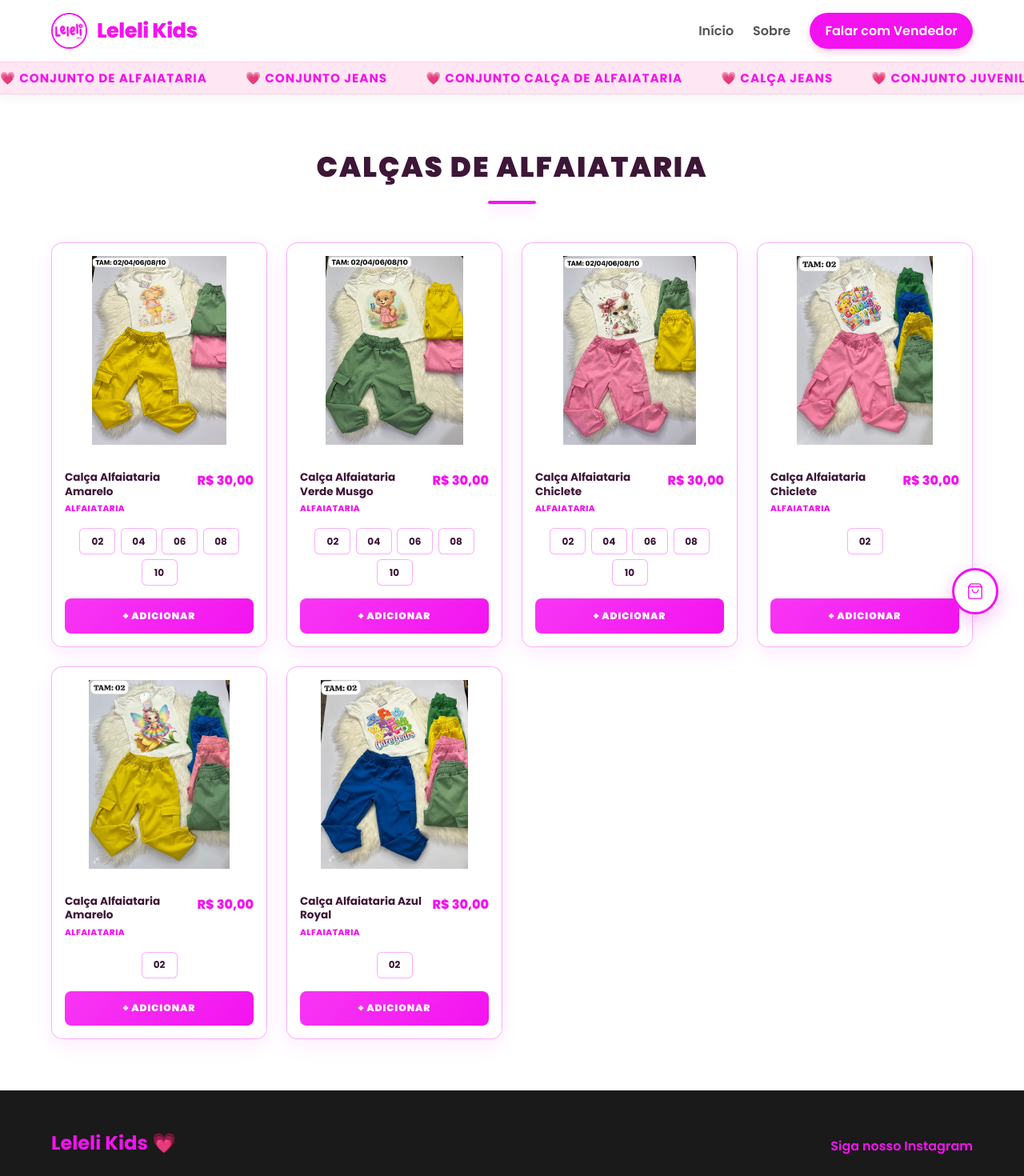
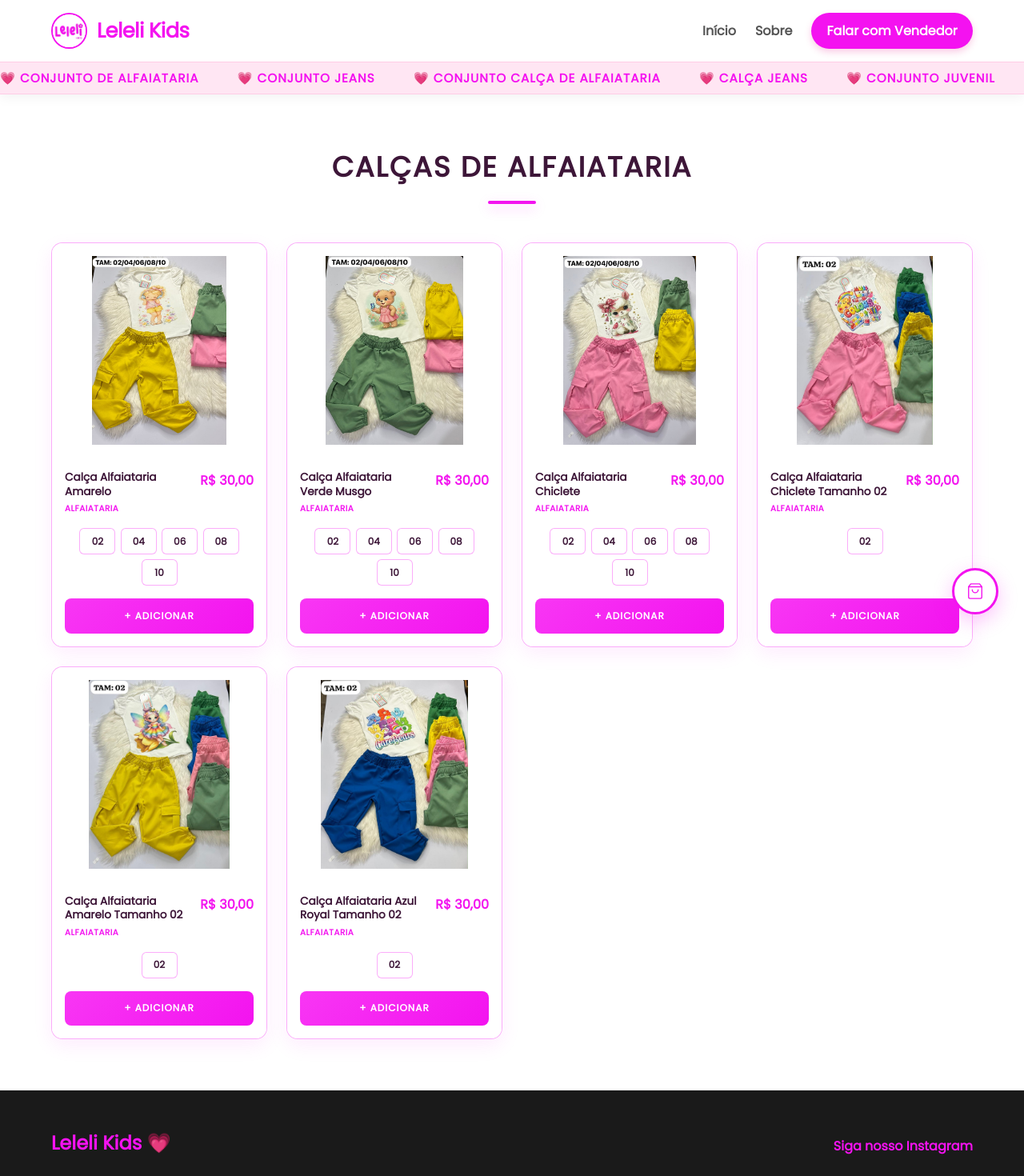
Before and after one commit to edusabi/lelelikids, a React (Vite) app: page /categoria/calcaAlfaiataria in a window 1280 px wide. Shown: the top 1470 px of the page at 80% size. Built offline with nearby package versions, Linux system fonts and the light colour scheme.

Commit message:
update files

```diff
--- a/index.html
+++ b/index.html
@@ -5,12 +5,18 @@
     <meta name="viewport" content="width=device-width, initial-scale=1.0" />
 
     <link rel="preconnect" href="https://fonts.googleapis.com">
-<link rel="preconnect" href="https://fonts.gstatic.com" crossorigin>
-<link href="https://fonts.googleapis.com/css2?family=Montserrat:ital,wght@0,100..900;1,100..900&family=Poppins:ital,wght@0,100;0,200;0,300;0,400;0,500;0,600;0,700;0,800;0,900;1,100;1,200;1,300;1,400;1,500;1,600;1,700;1,800;1,900&display=swap" rel="stylesheet">
+    <link rel="preconnect" href="https://fonts.gstatic.com" crossorigin>
 
-<link rel="shortcut icon" href="logo.jpg" type="image/x-icon">
+    <link
+      href="https://fonts.googleapis.com/css2?family=Montserrat:ital,wght@0,100..900;1,100..900&family=Poppins:ital,wght@0,100;200..900;1,100..900&display=swap"
+      rel="stylesheet"
+    />
+
+    <link rel="icon" type="image/png" href="/favicon.png" />
+
     <title>Leleli Kids</title>
   </head>
+
   <body>
     <div id="root"></div>
     <script type="module" src="/src/main.jsx"></script>
--- a/src/pages/CalcaAlfaiataria/CalcaAlfaiataria.jsx
+++ b/src/pages/CalcaAlfaiataria/CalcaAlfaiataria.jsx
@@ -114,8 +114,8 @@ const CalcaAlfaiataria = () => {
       tamanhos: ["02", "04", "06", "08", "10"],
     },
     {
-      id: "calca-alfaiataria-chiclete-2", // Alterei o ID para não repetir o anterior
-      nomeSite: "Calça Alfaiataria Chiclete",
+      id: "calca-alfaiataria-chiclete-tamanho02", // Alterei o ID para não repetir o anterior
+      nomeSite: "Calça Alfaiataria Chiclete Tamanho 02",
       nomeWpp: "Calça Alfaiataria Chiclete",
       img: "/calcaAlfaiataria/IMG-20260811-WA0048.jpeg",
       tag: "ALFAIATARIA",
@@ -124,7 +124,7 @@ const CalcaAlfaiataria = () => {
     },
     {
       id: "calca-alfaiataria-amarelo-tamanho02",
-      nomeSite: "Calça Alfaiataria Amarelo",
+      nomeSite: "Calça Alfaiataria Amarelo Tamanho 02",
       nomeWpp: "Calça Alfaiataria Amarelo",
       img: "/calcaAlfaiataria/IMG-20260811-WA0049.jpeg",
       tag: "ALFAIATARIA",
@@ -132,8 +132,8 @@ const CalcaAlfaiataria = () => {
       tamanhos: ["02"],
     },
     {
-      id: "calca-alfaiataria-Azul-Royal",
-      nomeSite: "Calça Alfaiataria Azul Royal",
+      id: "calca-alfaiataria-Azul-Royal-tamanho02",
+      nomeSite: "Calça Alfaiataria Azul Royal Tamanho 02",
       nomeWpp: "Calça Alfaiataria Azul Royal",
       img: "/calcaAlfaiataria/IMG-20260811-WA0050.jpeg",
       tag: "ALFAIATARIA",
```
